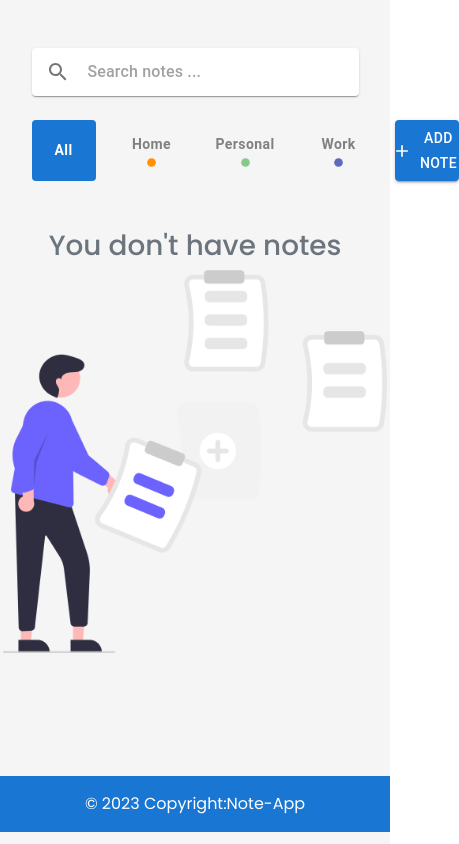
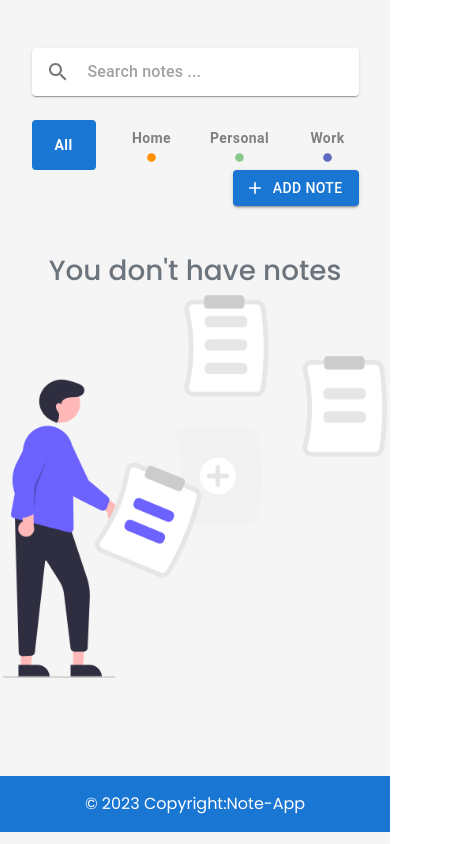
Before and after one commit to ashokbasnetofficial/note-app, a React (Create React App) app: page / in a window 390 px wide. Shown: the whole page, 459 px wide, since content can reach past the window. Built offline with nearby package versions, Linux system fonts and the light colour scheme.

Commit message:
css update

```diff
--- a/src/App.css
+++ b/src/App.css
@@ -50,5 +50,15 @@
       width: 90% !important;
     }
 
+    .modalbox{
+      min-width: 80%;
+    }
 
   }
+
+  @media (max-width: 540px) {
+
+    .modalbox{
+      min-width: 95%;
+    }
+  }
--- a/src/component/NoteCategory/NoteCategory.jsx
+++ b/src/component/NoteCategory/NoteCategory.jsx
@@ -103,14 +103,14 @@ const NoteCategory = (
 
         <div className="category mt-4">
 
-            <div className="d-flex justify-content-between">
-                <div className="category d-flex justify-content-evenly">
+            <div className="row">
+                <div className="col-lg-8 col-md-8 col-sm-12 d-flex">
                     {
                        btnCategory.map((btn, key) => {
 
                         if (btn.all && btnLabel === 'all') {
                           return (
-                            <Button
+                            <Button className='d-flex'
                               key={key}
                               sx={
                                {
@@ -131,6 +131,7 @@ const NoteCategory = (
                         if (btn.label.toLowerCase() === btnLabel && btnLabel!='all') {
                           return (
                             <Button
+                            className='d-flex'
                               key={key}
                               sx={{
                                 display: 'flex',
@@ -154,6 +155,7 @@ const NoteCategory = (
                         // Default button rendering
                         return (
                           <Button
+                          className='d-flex'
                             key={key}
                             sx={
                               btn.sx
@@ -168,9 +170,13 @@ const NoteCategory = (
 
                     }
                 </div>
-                <Button variant="contained" startIcon={<AddIcon />} onClick={handleOpen} >
+                <div className="col-lg-4 col-md-4 col-sm-12 d-flex justify-content-end addnote">
+
+                <Button variant="contained"  startIcon={<AddIcon />} onClick={handleOpen} >
                     Add Note
                 </Button>
+
+                </div>
 
             </div>
             <ModalBox
--- a/src/component/modal/Modal.jsx
+++ b/src/component/modal/Modal.jsx
@@ -3,6 +3,7 @@ import Box from '@mui/material/Box';
 import Stack from '@mui/material/Stack';
 import Button from '@mui/material/Button';
 import Modal from '@mui/material/Modal';
+
 const options = [
     {
         value: 'home',
@@ -31,8 +32,10 @@ const style = {
     borderRadius: '.4rem',
     boxShadow: 24,
     p: 0,
+
 };
 const ModalBox = ({ open,type,handleClose,noteValue,setNoteValue,editNoteIndex,setBtnLabel}) => {
+
     const [subject,setSubject]=useState('');
     const [description,setDescription]=useState('');
     const [category,setCategory]=useState('');
@@ -102,7 +105,7 @@ const ModalBox = ({ open,type,handleClose,noteValue,setNoteValue,editNoteIndex,s
                 aria-labelledby="modal-modal-title"
                 aria-describedby="modal-modal-description"
             >
-                <Box sx={style}>
+                <Box sx={style} className='modalbox'>
                     <div className="modal-title px-4 mt-4">
                         <h4 >Add Note</h4>
                         <hr />
```
